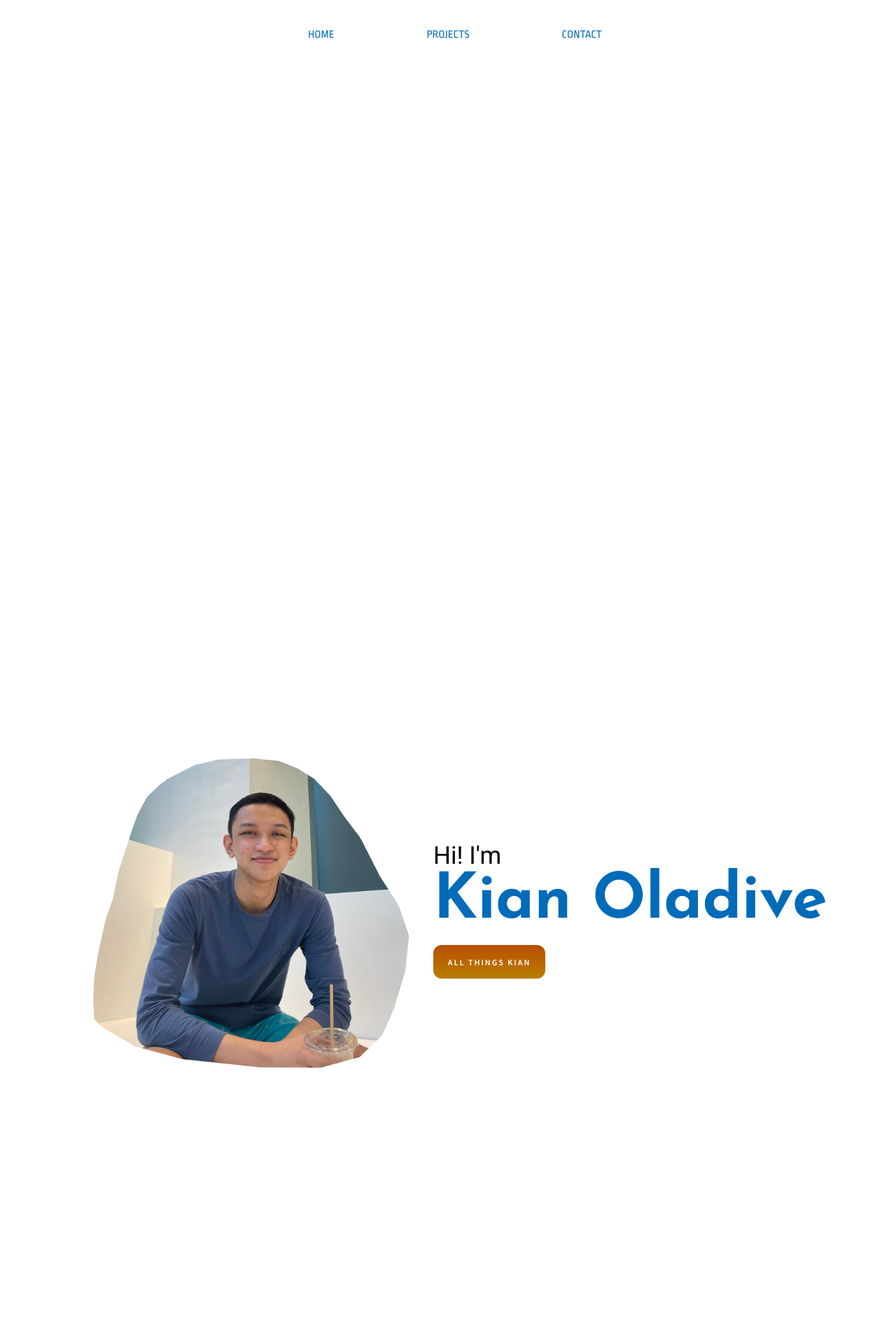
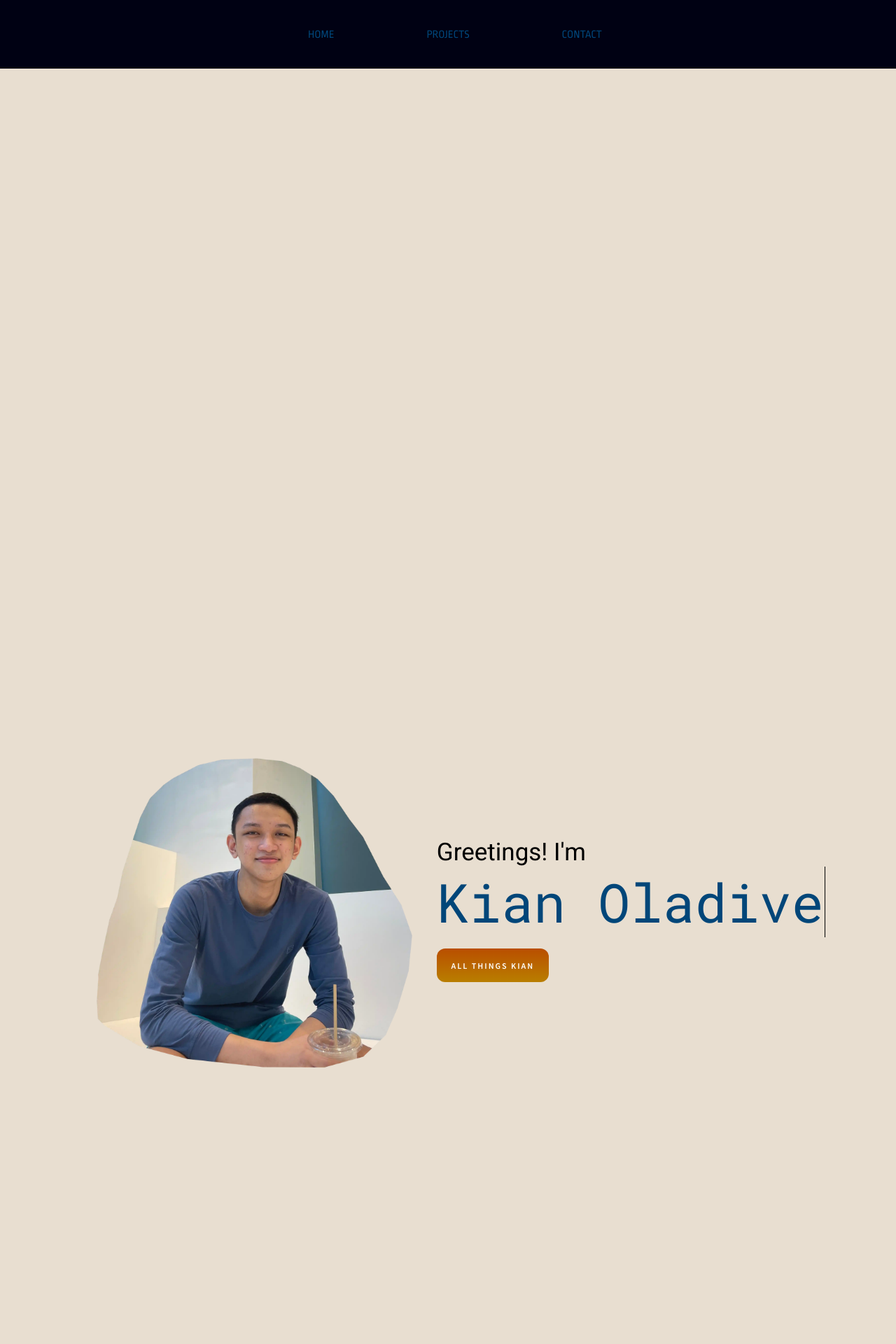
Before and after one commit to KianOladive/KianOladive.github.io, a PHP site: page / in a window 1280 px wide. Shown: the top 1920 px of the page at 70% size. Run offline with PHP 8.4, Linux system fonts and the light colour scheme; some libraries are stand-ins or nearby versions.

Commit message:
personal website: updated colors, new animations

```diff
--- /dev/null
+++ b/app.js
@@ -0,0 +1,46 @@
+// force to top of page on refresh
+window.onbeforeunload = function () {
+    window.scrollTo(0,0);
+};
+
+
+window.addEventListener('scroll', function () {
+    const header = document.querySelector('header');
+    const animatBg = document.getElementById("animate-bg");
+    const footerBgAnimate = document.getElementById("footer-bg-animate");
+    const scrollableHeight = document.documentElement.scrollHeight - window.innerHeight;
+    const scrollHeightBeforeFooterAnimate = scrollableHeight - 250;
+
+
+    header.classList.toggle('header-scrolled', window.scrollY > 10);
+
+    if (window.scrollY < 30) {
+        animatBg.style = `height: 100px; width: 100px;`;
+    }
+
+    if (window.scrollY > 100 && window.scrollY < 150) {
+        animatBg.style = `animation: enlarge 1s ease-in forwards;`
+    }
+
+    if (window.scrollY > 150 && window.scrollY < scrollHeightBeforeFooterAnimate - window.innerHeight) {
+        footerBgAnimate.style = `height: 100px; width: 100px; transform: translateY(50%)`
+    }
+
+    if (window.scrollY >= scrollableHeight - window.innerHeight) {
+        footerBgAnimate.style = `animation: footer-enlarge 2s ease-in-out forwards;`
+    }
+
+
+    header.classList.toggle('header-scrolled-to-end', window.scrollY >= scrollHeightBeforeFooterAnimate);
+})
+
+
+const timeline = gsap.timeline({ defaults: { ease: "power1.out" } });
+
+timeline.to(".text", {y: "0", duration: 1, stagger: "0.25", delay:0.2})
+timeline.to("#real-intro", {y: "-100%", duration: 1, delay: 1})
+timeline.to("#slider", {y: "-100%", duration: 1}, "-=0.8")
+// timeline.from("#first-pic", {x: -100, duration: 1, opacity: 0, ease: Back.easeOut.config(1.7)}, "-=.5")
+timeline.from("#hi", {x: -200, duration: 1, opacity: 0})
+timeline.from("#button-container", {x: -200, duration: 0.5, opacity: 0, ease: Back.easeOut.config(1.7)}, "-=.5")
+timeline.to("#type-animation", {x: "100%", duration: 1, ease: SteppedEase.config(12), delay: 0.5})
--- a/index.html
+++ b/index.html
@@ -8,27 +8,55 @@
         <!-- logos -->
         <link href="https://stackpath.bootstrapcdn.com/font-awesome/4.7.0/css/font-awesome.min.css" rel="stylesheet">
         <title> Kian's Personal Website </title>
-        <link rel="stylesheet" href="style.css" type="text/css">
+        <link rel="stylesheet" href="style.css" type="text/css" defer>
         <link rel="shortcut icon" type="image/x-icon" href="media/favicon.ico" />
+        <script src="https://cdnjs.cloudflare.com/ajax/libs/gsap/3.10.3/gsap.min.js" defer></script>
+        <script src="app.js" defer></script>
     </head>
     <body>
+         <div id="real-intro">
+             <div class="real-intro-container">
+                <h1 class="hide">
+                  <span class="text">Hi there.</span>
+                </h1>
+                <h1 class="hide">
+                  <span class="text">Welcome to my</span>
+                </h1>
+                <h1 class="hide">
+                  <span class="text">website.</span>
+                </h1>
+             </div>
+         </div>
+
+         <div id="slider"></div>
+
         <header>
             <center>
-                <a href="#hone" class="nav-text">HOME</a>
-                <a href="#my-projects" class="nav-text">PROJECTS</a>
-                <a href="#contact" class="nav-text">CONTACT</a>
+                <a href="#hone" class="nav-text" data-aos="fade-up">HOME</a>
+                <a href="#my-projects" class="nav-text" data-aos="fade-up">PROJECTS</a>
+                <a href="#contact" class="nav-text" data-aos="fade-up">CONTACT</a>
             </center>
         </header>
 
         <div class='landing' id='hone'>
-            <img id='first-pic' src='media/person.jpg' data-aos="fade-left">
-            <div class="landing-page-elements" data-aos="fade-right">
-                <p id="hi"> Hi! I'm </p>
-                <p id="name"> Kian Oladive </p>
+            <img id='first-pic' src='media/person.webp' data-aos="fade-right" data-aos-delay="3000">
+            <div class="landing-page-elements">
+                <p id="hi"> Greetings! I'm </p>
+                <div id="name">
+                    <div id="type-animation">
+
+                    </div>
+                     Kian Oladive
+                </div>
+                <div id="button-container">
                     <a href="about.html" id="first-button"> ALL THINGS KIAN </a>
+                </div>
+
             </div>
         </div>
 
+        <div class="quick-intro-container">
+            <div id="animate-bg"></div>
             <div class='quick-intro'>
                 <p id='intro-intro' data-aos="fade-down"> Thanks for paying me a visit! </p>
                 <p class='intro-text' data-aos="fade-down"> Hey there! I’m glad you found your way to my personal website.
@@ -39,10 +67,12 @@
                 <p class='intro-text' data-aos="fade-up"> The following section will contain a list of some of my past projects. </p>
             </div>
 
+        </div>
+
         <div class="projects" id="my-projects">
             <h1 class='project-header' data-aos="fade-up"> My Projects </h1>
 
-            <div class = "first-pic picz-odd" data-aos="fade-right">
+            <div class = "first-pic picz-odd" data-aos="zoom-in">
                 <img class='project-pic front' src = "media/maze.png">
                 <a href="https://youtu.be/ifOsLfSKrQo" target="_blank"><h3> Learn More </h3></a>
             </div>
@@ -54,7 +84,7 @@
                     on a preset maze grid, and input their desired directions. </p>
             </div>
 
-            <div class = "twoth-pic picz-even" data-aos="fade-left">
+            <div class = "twoth-pic picz-even" data-aos="zoom-in">
                 <img class='project-pic front' src = "media/java-gui.png">
                 <a href="https://youtu.be/NT1RDLfs6UM" target="_blank"><h3> Learn More </h3></a>
             </div>
@@ -66,7 +96,7 @@
                     though. </p>
             </div>
 
-            <div class = "third-pic picz-odd" data-aos="fade-right">
+            <div class = "third-pic picz-odd" data-aos="zoom-in">
                 <img class='project-pic front' src = "media/bujo.png">
                 <a href="https://youtu.be/M4aoXDYf6JQ" target="_blank"><h3> Learn More </h3></a>
             </div>
@@ -78,7 +108,7 @@
                     backend development. </p>
             </div>
 
-            <div class = "fourth-pic picz-even" data-aos="fade-left">
+            <div class = "fourth-pic picz-even" data-aos="zoom-in">
                 <img class='project-pic front' src = "media/qb.png">
                 <a href="https://youtu.be/yxQfNkMkfnE" target="_blank"><h3> Learn More </h3></a>
             </div>
@@ -93,7 +123,7 @@
                     where up to three students can call dibs and earn stars for the questboard. </p>
             </div>
 
-            <div class = "fifth-pic picz-odd" data-aos="fade-right">
+            <div class = "fifth-pic picz-odd" data-aos="zoom-in">
                 <img class='project-pic front' src = "media/calendar.jpg">
                 <h3> Learn More </h3>
             </div>
@@ -106,7 +136,7 @@
                     created schedules based on user data. </p>
             </div>
 
-            <div class = "sixth-pic picz-even" data-aos="fade-left">
+            <div class = "sixth-pic picz-even" data-aos="zoom-in">
                 <img class='project-pic front' src = "media/blue-mark.png">
                 <a href="https://youtu.be/qsCkKyCJkfU" target="_blank"><h3> Learn More </h3></a>
             </div>
@@ -120,7 +150,7 @@
                     statement. </p>
             </div>
 
-            <div class = "seventh-pic picz-odd" data-aos="fade-right">
+            <div class = "seventh-pic picz-odd" data-aos="zoom-in">
                 <img class='project-pic front' src = "media/website.jpg">
                 <a href="old website/index.html" target="_blank"><h3> Visit my website </h3></a>
             </div>
@@ -133,7 +163,7 @@
                     my finished projects to this site.  </p>
             </div>
 
-            <div class = "eigth-pic picz-even" data-aos="fade-left">
+            <div class = "eigth-pic picz-even" data-aos="zoom-in">
                 <img class='project-pic front' src = "media/lifestyletracker.png">
                 <a href="https://youtu.be/uKMo16frXX0" target="_blank"><h3> Learn More </h3></a>
             </div>
@@ -145,7 +175,7 @@
                     depending on the user's diet.  </p>
             </div>
 
-            <div class = "ninth-pic picz-odd" data-aos="fade-right">
+            <div class = "ninth-pic picz-odd" data-aos="zoom-in">
                 <img class='project-pic front' src = "media/wordle.jpg">
                 <a href="yep-wordle/yep-wordle.html" target="_blank"><h3> Play </h3></a>
             </div>
@@ -155,7 +185,7 @@
                     we will ask participants to solve a particular word (the event's theme)  </p>
             </div>
 
-            <div class = "tenth-pic picz-even" data-aos="fade-left">
+            <div class = "tenth-pic picz-even" data-aos="zoom-in">
                 <img class='project-pic front' src = "media/wordle2.png">
                 <a href="wordle-streaks/wordle-streaks.html" target="_blank"><h3> Play </h3></a>
             </div>
@@ -168,16 +198,18 @@
                     they want. This game keeps the player's current streak.  </p>
             </div>
 
-            <div class = "eleventh-pic picz-odd" data-aos="fade-right">
+            <!-- <div class = "eleventh-pic picz-odd" data-aos="fade-right">
                 <img class='project-pic front' src = "media/qmark.jpg">
                 <h3> Coming Soon... </h3>
             </div>
             <div class="project-text-eleven odd" data-aos="fade-left">
                 <h2>Coming Soon...</h2>
-            </div>
+            </div>   -->
         </div>
 
         <div class='footer' id="contact">
+            <div id="footer-bg-animate"></div>
+
             <h4 data-aos="fade-up"> Connect With Me. </h4>
             <ul>
                 <li>
@@ -270,14 +302,4 @@
     <script>
         AOS.init();
     </script>
-    <script>
-        window.addEventListener('scroll', function () {
-            let header = document.querySelector('header');
-
-            header.classList.toggle('header-scrolled', window.scrollY > 10);
-
-            const scrollableHeight = document.documentElement.scrollHeight - window.innerHeight;
-            header.classList.toggle('header-scrolled-to-end', window.scrollY >= scrollableHeight);
-        })
-    </script>
 </html>
--- a/style.css
+++ b/style.css
@@ -3,6 +3,14 @@
 @import url('https://fonts.googleapis.com/css2?family=Josefin+Sans:wght@700&display=swap');
 @import url('https://fonts.googleapis.com/css2?family=Source+Sans+Pro:wght@600&display=swap');
 @import url('https://fonts.googleapis.com/css2?family=Montserrat:wght@700&display=swap');
+@import url('https://fonts.googleapis.com/css2?family=Roboto+Mono&display=swap');
+
+:root {
+    /* --main-blue: #006cb9; */
+    --main-blue: #004679;
+    --neutral: #E8DED0;
+    --dark-blue: #000113;
+}
 
 * {
     margin: 0;
@@ -12,11 +20,46 @@
 html, body {
     max-width: 100%;
     overflow-x: hidden;
+    background-color: var(--neutral);
+}
+
+#real-intro {
+    position: fixed;
+    display: flex;
+    justify-content: center;
+    align-items: center;
+    background-color: #000113;
+    height: 100vh;
+    width: 100vw;
+    z-index: 5;
+    z-index: -1;
+    color: var(--neutral);
+    flex-direction: column;
+    font-family: 'Josefin Sans', sans-serif;
+    font-size: clamp(20px, 5vw, 40px);
+}
+
+.hide {
+    overflow: hidden;
+}
+
+.text {
+    transform: translateY(150%);
+    display: block;
+}
+
+#slider {
+    position: fixed;
+    z-index: 4;
+    z-index: -1;
+    width: 100vw;
+    height: 100vh;
+    background-color: var(--main-blue);
 }
 
 header {
     --background: transparent;
-    --text: #006cb9;
+    --text: var(--main-blue);
 
     background-color: var(--background);
     display: flex;
@@ -39,17 +82,22 @@ header {
 }
 
 .header-scrolled {
-    --text: white;
-    --background: #006cb9;
+    --text: var(--neutral);
+    --background: var(--main-blue);
     box-shadow: 0 6px 4px -1px rgba(0,0,0,.5);
 }
 
 .header-scrolled-to-end {
     box-shadow: 0 6px 4px -1px rgba(0,0,0,0);
+    background-color: #000113;
+}
+
+.header-scrolled-to-end .nav-text:hover {
+    color: #B94E00;
 }
 
 .nav-text:hover {
-    color: #B94E00;
+    color: #000113;
     transition: all .7s ease 0s;
 }
 
@@ -71,9 +120,53 @@ header {
 }
 
 #name {
-    font-family: 'Josefin Sans', sans-serif;
-    color: #006BB9;
-    font-size: 120px;
+    font-family: 'Roboto Mono', monospace;
+    color: var(--main-blue);
+    font-size: clamp(40px, 6vw, 100px);
+    height: max-content;
+    width: max-content;
+    position: relative;
+}
+
+/* #name::before {
+    content: '';
+    height: 100%;
+    width: 100%;
+    right: 0;
+    background-color: #e8ded056;
+    border-left: .025em solid black;
+    position: absolute;
+    animation: typewriter 1.5s 4.3s steps(12) forwards,
+    blinker 0.25s infinite alternate;
+} */
+
+#type-animation {
+    height: 100%;
+    width: 100%;
+    border-left: .025em solid black;
+    position: absolute;
+    background-color: var(--neutral);
+    animation: blinker 0.30s infinite alternate;
+}
+
+@keyframes typewriter {
+    100% {
+        width: 0%;
+        transform: translateX(5px);
+    }
+}
+
+@keyframes blinker {
+    100% {
+        border-left: .025em solid rgba(255, 0, 0, 0);
+
+    }
+}
+
+
+#button-container {
+    height: max-content;
+    width: max-content;
 }
 
 #first-button {
@@ -592,9 +713,9 @@ header {
         font-size: 35px;
     }
 
-    #name {
+    /* #name {
         font-size: 90px;
-    }
+    } */
 
     .project-header {
         font-size: 90px;
```
Also changed, not shown: other parts of style.css (+178 -94 lines), media/person.png, media/person.webp (added). Lines whose indentation alone changed are shown as unchanged.
